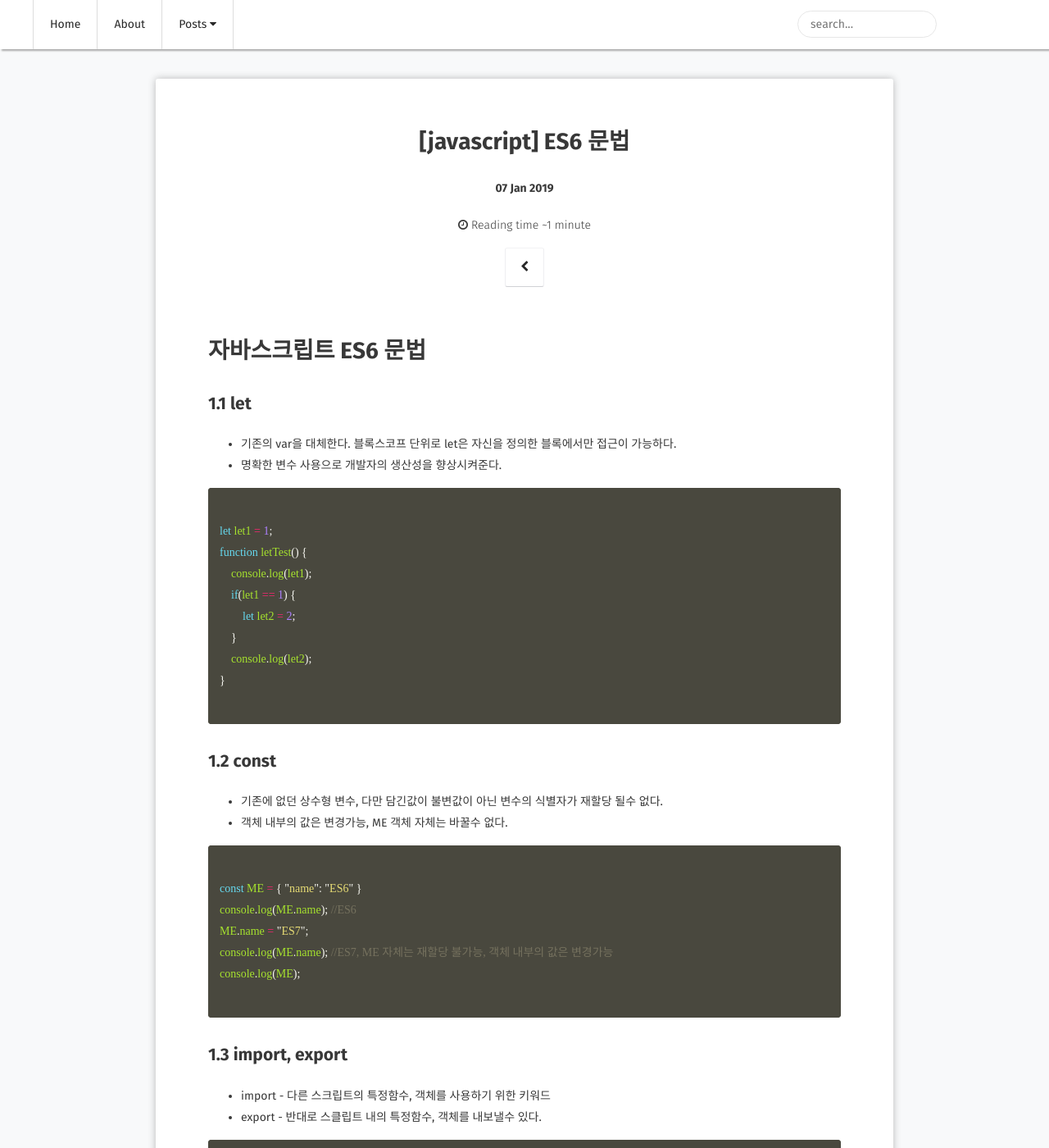
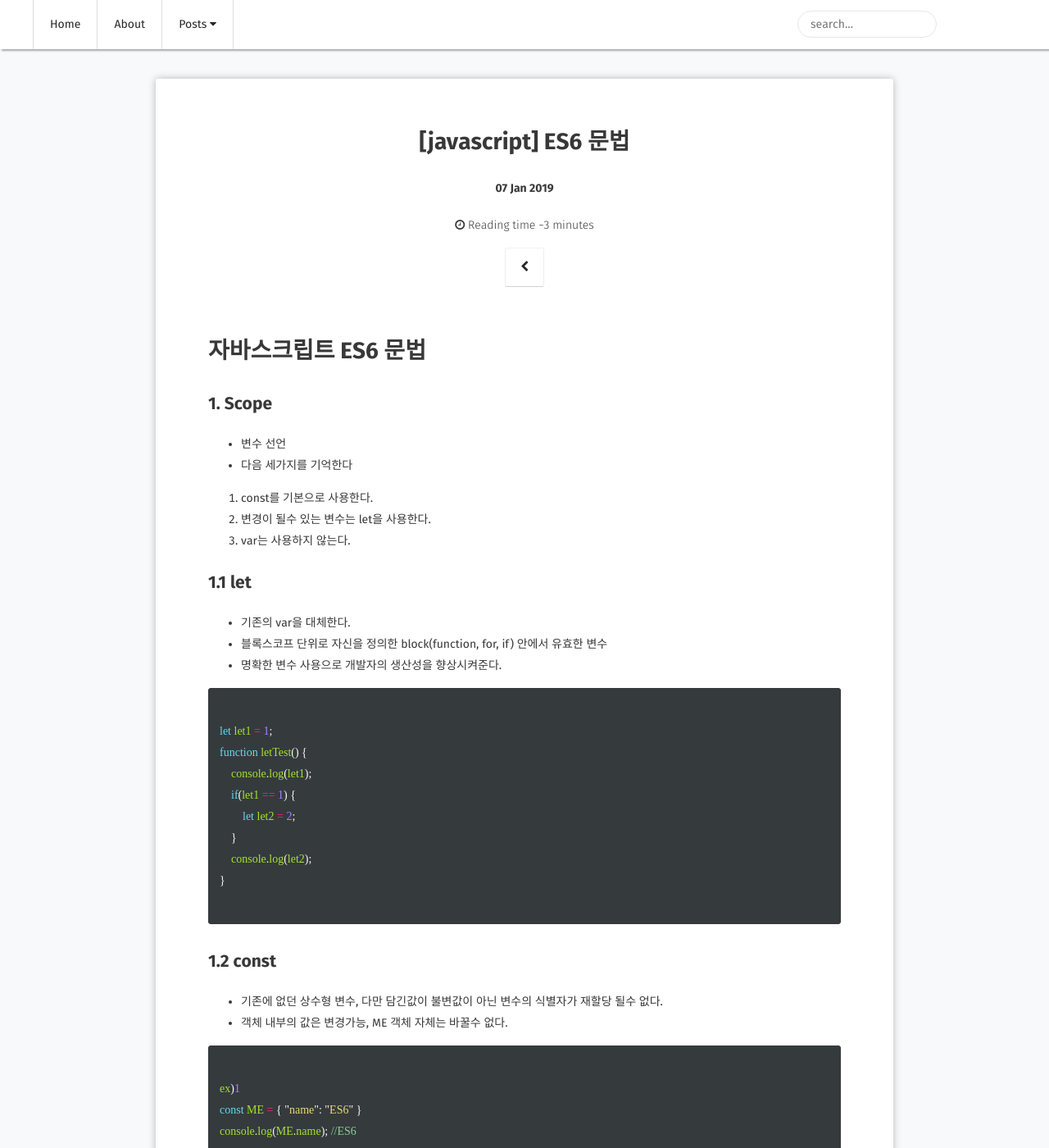
Before and after one commit to choiwono/choiwono.github.io, a Jekyll site: the page built from _posts/2019-01-10-java.md, in a window 1280 px wide and 1400 px high. Shown: the whole window at 82% size. Built offline with Jekyll 4.4.1, drawn with Linux system fonts in a browser that asks for light colours; some web fonts are replaced; comment, search, counter and statistics services are not loaded; some of the changed text lies outside the part shown.

Commit message:
#19.01.13 자바스크립트 es6 정리!!

````diff
--- a/_posts/2019-01-10-java.md
+++ b/_posts/2019-01-10-java.md
@@ -13,9 +13,19 @@ comments: true
 
 # 자바스크립트 ES6 문법
 
+## 1. Scope
+
+* 변수 선언
+* 다음 세가지를 기억한다
+
+1. const를 기본으로 사용한다.
+2. 변경이 될수 있는 변수는 let을 사용한다.
+3. var는 사용하지 않는다.
+
 ## 1.1 let
 
-* 기존의 var을 대체한다. 블록스코프 단위로 let은 자신을 정의한 블록에서만 접근이 가능하다.
+* 기존의 var을 대체한다.
+* 블록스코프 단위로 자신을 정의한 block(function, for, if) 안에서 유효한 변수
 * 명확한 변수 사용으로 개발자의 생산성을 향상시켜준다.
 
 ```javascript
@@ -38,13 +48,25 @@ function letTest() {
 
 ```javascript
 
+ex)1
 const ME = { "name": "ES6" }
 console.log(ME.name); //ES6
 ME.name = "ES7";
 console.log(ME.name); //ES7, ME 자체는 재할당 불가능, 객체 내부의 값은 변경가능
 console.log(ME);
 
+ex)2
+const list = ["godori", "irodog", "roodig"];
+list.push("dorigo");
+console.log(list);  // ["godori","irodog","roodig","dorigo"]
+
+const list1 = ["goodori", "irodog", "roodig"];
+list2 = [].concat(list1, "dorigo");
+console.log(list1 === list2);  // 들어있는 값은 받지만 false값을 출력!!
+
 ```
+
+* react등에서 state값 변경, 주로 리덕스를 이용해 새로운 값을 계속 반환할 때 immutable array를 많이 사용한다.
 
 ## 1.3 import, export
 
@@ -128,3 +150,88 @@ function phone() {
 }
 
 ```
+
+## 2.1 String
+
+*  **startsWith(), endsWith()** : 앞뒤로 일치하는 문자열이 있는지 판단하고 true, false값 리턴
+* **includes()** : 문자열이 포함돼 있는지 판단합니다.
+
+```javascript
+
+let str = "godori is irodog";
+str.startsWith("godori");  // true
+str.endsWith("irodog");    // true
+str.includes("is");        // true
+
+```
+
+## 2.2 Array
+
+* **for of 순회**
+
+* for in 순회는 내가 가지고 있지 않는 상위 배열의 값도 가지고 올 수 있지만
+* for of 순회는 value 순회가 가능하므로 for in보다 문제의 가능성이 적다.
+
+```javascript
+
+// for in 순회
+var data = ["irodog", "roodig"];
+Array.prototype.getIndex = "godori";
+
+for(let idx in data){
+    console.log(data[idx]); // irodog, roodig, godori
+}
+
+// for of 순회
+var data = ["irodog", "roodig"];
+Array.prototype.getIndex = "godori";
+
+for(let value of data){ // value에 있는 값만 나옴
+    console.log(value); // irodog, roodig
+}
+
+```
+
+* **spread 연산자**
+* 표기법 : [ ... arr] 처럼 표기한다.
+* 원본 배열값은 바꾸지 않고, 열거 가능한 요소를 하나씩 전개한다.
+
+```javascript
+
+let data = ["godori", "irodog", "roodig"];
+let newData = [...data];
+console.log( newData === data );  // false, newData에 값을 담아도 원본배열의 값은 바꾸지 않는다.
+
+function sum(a,b,c){
+    return a+b+c;
+}
+let arr = [100,200,300];
+
+console.log( sum.apply(null, arr) );  // 인자를 배열 형태로 받아 출력
+console.log( sum(...arr) );           // 이렇게 써도 동일한 결과 출력, 간략하게 쓸수있음.
+
+```
+
+* **FROM 함수**
+
+* JS 함수에는 arguments라는 유사 배열이 존재하며, 함수 호출시 입력한 인자들을 저장하고     있다. 하지만 이는 arguments 객체의 인스턴스로, 배열과 흡사하지만 엄밀한 의미로 배열이    아니다. 따라서 배열 메서드인 map 등은 arguments에 사용 불가능하다
+
+```javascript
+
+function apendDoggy(){
+    let newArray = Array.from(arguments);
+    let newData = newArray.map(function(value) {
+        return value + "🐶";
+    });
+
+    console.log(newData);
+}
+
+apendDoggy("bow","wow"); // ["bow🐶","wow🐶"]
+
+```
+
+* from 함수를 사용하면 유사 배열을 배열로 만들어준다. 가령, DOM조작시 querySelectAll로    얻은 노드 리스트를 from 을 통해 배열로 변경할 수도 있다.
+
+ [참고_url](https://velog.io/@godori/ES6-%EC%A0%95%EB%A6%AC-vpjmrh6hhe);
+ [참고_url](https://hudi.kr/es6-%EB%AC%B8%EB%B2%95%EC%9C%BC%EB%A1%9C-%EB%8B%A4%EC%8B%9C-%EC%8B%9C%EC%9E%91%ED%95%98%EB%8A%94-%EC%9E%90%EB%B0%94%EC%8A%A4%ED%81%AC%EB%A6%BD%ED%8A%B8/);
--- a/_sass/site.scss
+++ b/_sass/site.scss
@@ -124,7 +124,7 @@ body {
 	}
 }
 #disqus_thread {
-	width: 75%;
+	width: 80%;
 	max-width: 850px;
 	margin: -3rem auto 4rem;
 	background: $white;
--- a/_sass/syntax.scss
+++ b/_sass/syntax.scss
@@ -3,7 +3,7 @@ pre.highlight {
 }
 
 .highlight {
-	background-color: #49483e;
+	background-color: #353a3d;
 	font-family: $font2;
 	@include font-size(14);
 	color: #f8f8f2;
@@ -24,7 +24,7 @@ pre.highlight {
 	.p                 { color: #f8f8f2 }                            /* Punctuation                 */
 	.cm                { color: #75715e }                            /* Comment.Multiline           */
 	.cp                { color: #75715e }                            /* Comment.Preproc             */
-	.c1                { color: #75715e }                            /* Comment.Single              */
+	.c1                { color: #8bcf93 }                            /* Comment.Single              */
 	.cs                { color: #75715e }                            /* Comment.Special             */
 	.ge                { font-style: italic }                        /* Generic.Emph                */
 	.gs                { font-weight: bold }                         /* Generic.Strong              */
````
Also changed, not shown: other parts of _posts/2019-01-10-java.md (+1 -1 lines).
